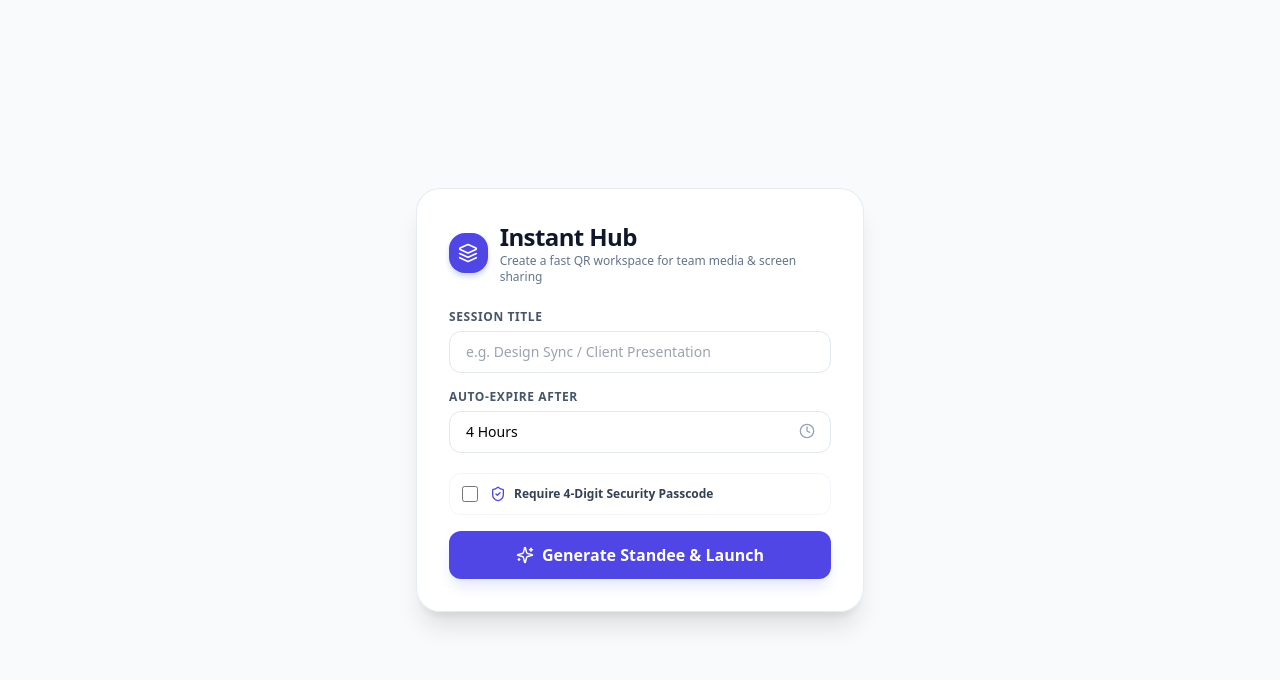
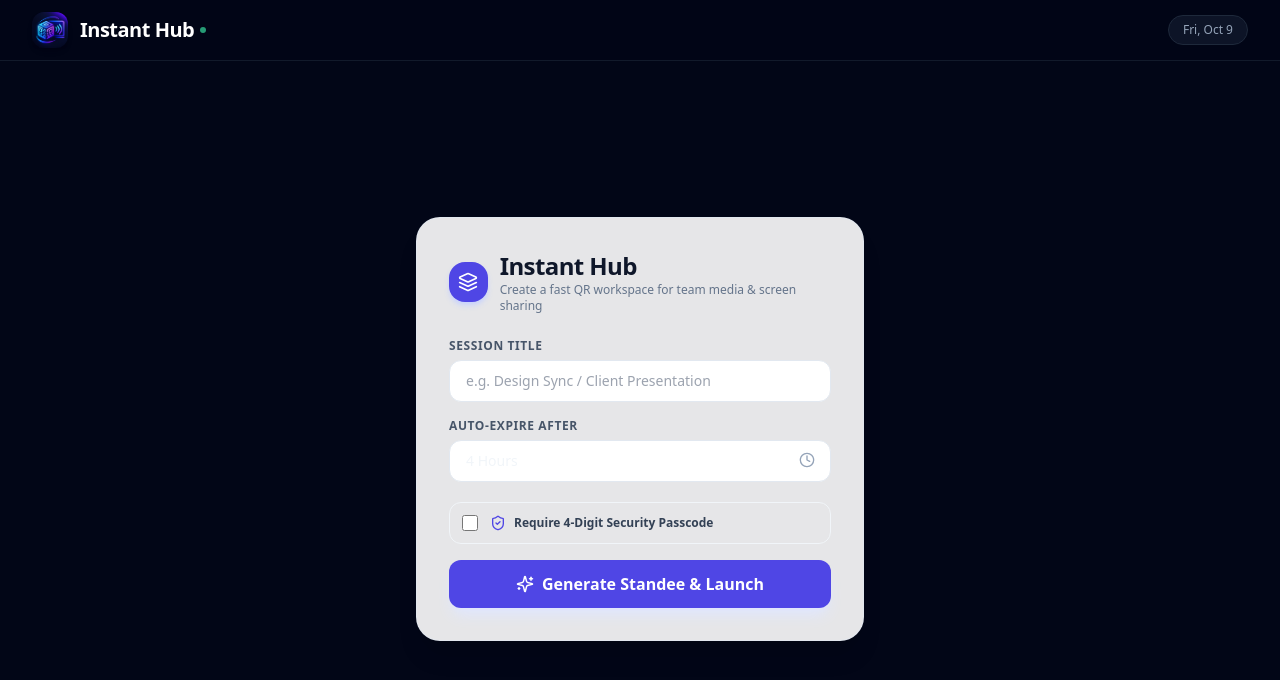
Before and after one commit to ankurkumar-ship-it/instant-hub, a React (Vite) app in the folder client/: page / in a window 1280 px wide. Shown: the top 680 px of the page. Built offline with nearby package versions, Linux system fonts and the light colour scheme.

Commit message:
Update App.jsx

```diff
--- a/client/src/App.jsx
+++ b/client/src/App.jsx
@@ -1,5 +1,6 @@
 import React, { useState } from 'react';
 import { BrowserRouter, Routes, Route } from 'react-router-dom';
+import Navbar from './components/Navbar';
 import CreateSession from './components/CreateSession';
 import StandeeCard from './components/StandeeCard';
 import GuestRoom from './components/GuestRoom';
@@ -8,7 +9,7 @@ function HostHome() {
   const [activeSession, setActiveSession] = useState(null);
 
   return (
-    <div className="min-h-screen bg-slate-50 flex items-center justify-center p-4">
+    <div className="min-h-[calc(100vh-65px)] bg-slate-950 flex items-center justify-center p-4">
       {!activeSession ? (
         <CreateSession onSessionCreated={(data) => setActiveSession(data)} />
       ) : (
@@ -25,10 +26,18 @@ function HostHome() {
 export default function App() {
   return (
     <BrowserRouter>
-      <Routes>
-        <Route path="/" element={<HostHome />} />
-        <Route path="/room/:roomCode" element={<GuestRoom />} />
-      </Routes>
+      <div className="min-h-screen bg-slate-950 text-slate-100 flex flex-col font-sans">
+        {/* Top-Left Corner Brand Header */}
+        <Navbar />
+
+        {/* App Pages */}
+        <main className="flex-1">
+          <Routes>
+            <Route path="/" element={<HostHome />} />
+            <Route path="/room/:roomCode" element={<GuestRoom />} />
+          </Routes>
+        </main>
+      </div>
     </BrowserRouter>
   );
 }
```
